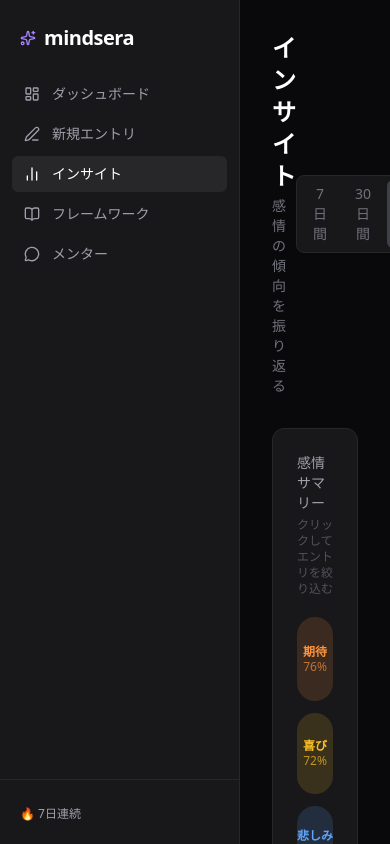
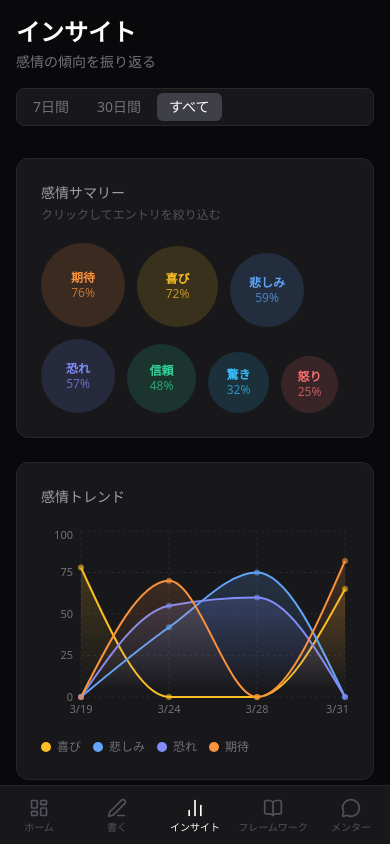
Before and after one commit to TakumaFUSE/mindsera_proto, a Next.js app: page /insights in a window 390 px wide. Built offline with nearby package versions, Linux system fonts and the light colour scheme.

Commit message:
update smartphone view

```diff
--- a/src/app/(app)/dashboard/page.tsx
+++ b/src/app/(app)/dashboard/page.tsx
@@ -90,7 +90,7 @@ export default function DashboardPage() {
           {Array.from({ length: 7 }, (_, col) => {
             const dayIndex = (heatmapDays[col].date.getDay()) % 7
             return (
-              <div key={col} className="w-7 text-center text-xs text-zinc-600">
+              <div key={col} className="text-center text-xs text-zinc-600">
                 {DAY_LABELS[dayIndex]}
               </div>
             )
--- a/src/app/(app)/insights/page.tsx
+++ b/src/app/(app)/insights/page.tsx
@@ -92,7 +92,7 @@ export default function InsightsPage() {
   return (
     <div className="max-w-2xl mx-auto">
       {/* ヘッダー */}
-      <div className="flex items-center justify-between mb-8">
+      <div className="flex flex-col gap-4 sm:flex-row sm:items-center sm:justify-between mb-8">
         <div>
           <h1 className="text-2xl font-bold text-white">インサイト</h1>
           <p className="text-zinc-500 text-sm mt-1">感情の傾向を振り返る</p>
@@ -234,7 +234,7 @@ export default function InsightsPage() {
                 </AreaChart>
               </ResponsiveContainer>
               {/* 凡例 */}
-              <div className="flex items-center gap-4 mt-3">
+              <div className="flex flex-wrap items-center gap-3 mt-3">
                 {TREND_EMOTIONS.map((emotion) => (
                   <div key={emotion} className="flex items-center gap-1.5">
                     <span
--- a/src/app/(app)/journal/new/page.tsx
+++ b/src/app/(app)/journal/new/page.tsx
@@ -46,7 +46,7 @@ function CompletionModal({ streak, onContinue }: { streak: number; onContinue: (
         initial={{ scale: 0.95, opacity: 0 }}
         animate={{ scale: 1, opacity: 1 }}
         transition={{ delay: 0.1, duration: 0.3 }}
-        className="bg-zinc-900 border border-zinc-800 rounded-2xl max-w-2xl w-full overflow-hidden grid grid-cols-2"
+        className="bg-zinc-900 border border-zinc-800 rounded-2xl max-w-2xl w-full overflow-hidden grid grid-cols-1 sm:grid-cols-2"
       >
         <div className="p-10 flex flex-col justify-center">
           <h2 className="text-2xl font-bold text-white leading-snug mb-4">
--- a/src/app/(app)/layout.tsx
+++ b/src/app/(app)/layout.tsx
@@ -1,12 +1,14 @@
 import { Sidebar } from '@/components/layout/Sidebar'
+import { BottomNav } from '@/components/layout/BottomNav'
 
 export default function AppLayout({ children }: { children: React.ReactNode }) {
   return (
     <div className="flex h-screen bg-zinc-950">
       <Sidebar />
-      <main className="flex-1 overflow-y-auto p-8">
+      <main className="flex-1 overflow-y-auto p-4 md:p-8 pb-24 md:pb-8">
         {children}
       </main>
+      <BottomNav />
     </div>
   )
 }
--- a/src/app/(app)/mentor/page.tsx
+++ b/src/app/(app)/mentor/page.tsx
@@ -93,7 +93,7 @@ function PersonaSelector({ onSelect }: { onSelect: (p: Persona) => void }) {
         <h1 className="text-2xl font-bold text-white">AIメンター</h1>
         <p className="text-zinc-500 text-sm mt-1">今日対話したいメンターを選んでください</p>
       </div>
-      <div className="grid grid-cols-2 gap-3">
+      <div className="grid grid-cols-1 sm:grid-cols-2 gap-3">
         {personas.map((persona, i) => (
           <motion.button
             key={persona.id}
@@ -162,7 +162,7 @@ function ChatView({ persona, onReset }: { persona: Persona; onReset: () => void
   }
 
   return (
-    <div className="max-w-2xl mx-auto flex flex-col h-[calc(100vh-8rem)]">
+    <div className="max-w-2xl mx-auto flex flex-col h-[calc(100dvh-12rem)] md:h-[calc(100dvh-8rem)]">
       {/* ヘッダー */}
       <div className="flex items-center justify-between mb-4 shrink-0">
         <div className="flex items-center gap-3">
--- /dev/null
+++ b/src/components/layout/BottomNav.tsx
@@ -0,0 +1,43 @@
+'use client'
+
+import Link from 'next/link'
+import { usePathname } from 'next/navigation'
+import { LayoutDashboard, PenLine, BarChart2, BookOpen, MessageCircle } from 'lucide-react'
+import { cn } from '@/lib/utils'
+
+const navItems = [
+  { label: 'ホーム',           href: '/dashboard',   icon: LayoutDashboard },
+  { label: '書く',             href: '/journal/new', icon: PenLine },
+  { label: 'インサイト',       href: '/insights',    icon: BarChart2 },
+  { label: 'フレームワーク',   href: '/frameworks',  icon: BookOpen },
+  { label: 'メンター',         href: '/mentor',      icon: MessageCircle },
+]
+
+export function BottomNav() {
+  const pathname = usePathname()
+
+  return (
+    <nav className="fixed bottom-0 left-0 right-0 bg-zinc-900 border-t border-zinc-800 flex items-center z-40 md:hidden">
+      {navItems.map((item) => {
+        const Icon = item.icon
+        const isActive =
+          pathname === item.href ||
+          (item.href !== '/dashboard' && pathname.startsWith(item.href))
+
+        return (
+          <Link
+            key={item.href}
+            href={item.href}
+            className={cn(
+              'flex flex-col items-center gap-1 py-3 flex-1 transition-colors',
+              isActive ? 'text-white' : 'text-zinc-600 hover:text-zinc-400'
+            )}
+          >
+            <Icon className="w-5 h-5" />
+            <span className="text-[10px] leading-none">{item.label}</span>
+          </Link>
+        )
+      })}
+    </nav>
+  )
+}
--- a/src/components/layout/Sidebar.tsx
+++ b/src/components/layout/Sidebar.tsx
@@ -24,7 +24,7 @@ export function Sidebar() {
   const pathname = usePathname()
 
   return (
-    <aside className="w-60 flex-shrink-0 h-screen sticky top-0 bg-zinc-900 border-r border-zinc-800 flex flex-col">
+    <aside className="hidden md:flex w-60 flex-shrink-0 h-screen sticky top-0 bg-zinc-900 border-r border-zinc-800 flex-col">
       {/* Logo */}
       <Link href="/dashboard" className="flex items-center gap-2 px-5 py-6 hover:opacity-80 transition-opacity">
         <Sparkles className="w-4 h-4 text-violet-400" />
--- a/src/components/mindset/MindsetScoreCard.tsx
+++ b/src/components/mindset/MindsetScoreCard.tsx
@@ -101,7 +101,7 @@ export function MindsetScoreCard({ score }: { score: MindsetScore }) {
         </span>
       </div>
 
-      <div className="flex items-center gap-7">
+      <div className="flex flex-col sm:flex-row items-center gap-6 sm:gap-7">
         <RadialGauge value={score.total} color={score.gradeColor} />
 
         <div className="flex-1 flex flex-col gap-3.5">
```
